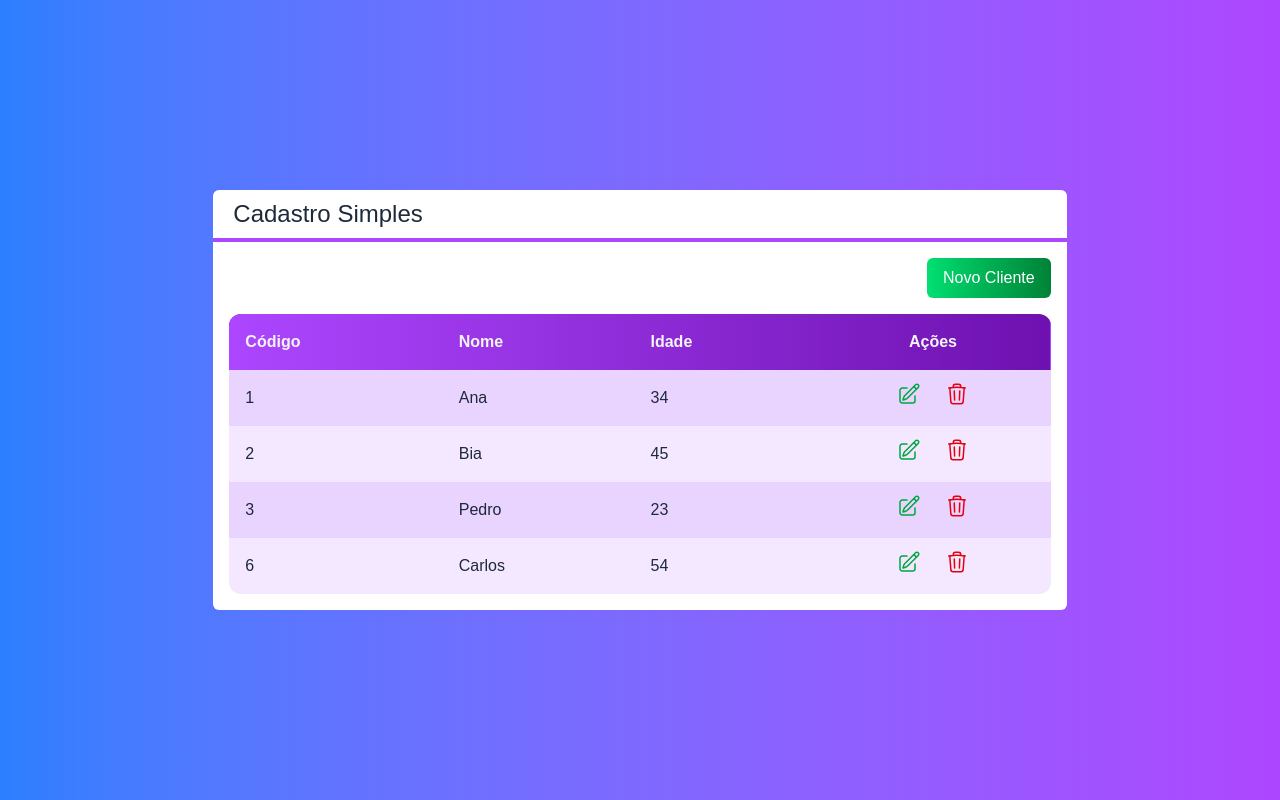
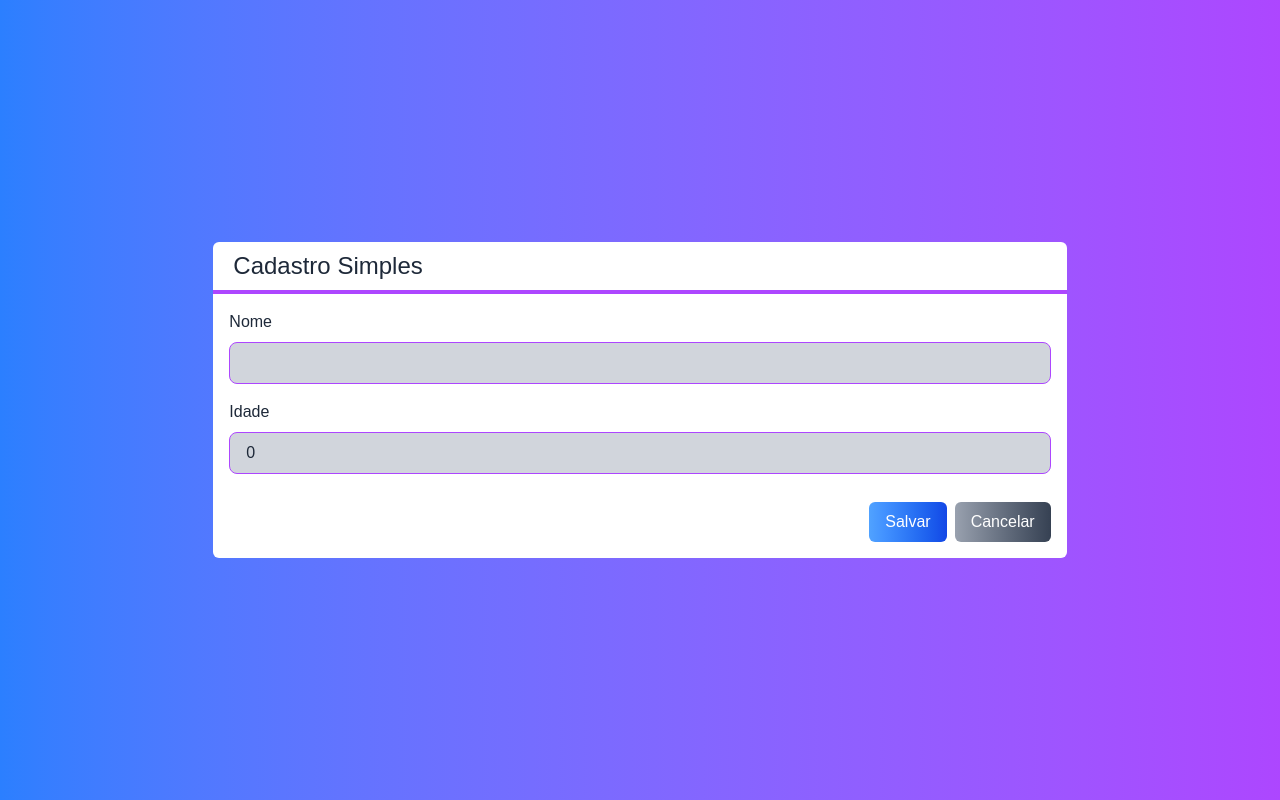
Before and after one commit to fernandesdennys/next-crud, a Next.js app: page / in a window 1280 px wide. Both pictures are taken after a click on the button "Novo Cliente". Built offline with nearby package versions, Linux system fonts and the light colour scheme.

Commit message:
Add client form and input components
Introduces Formulario and Entrada components for client data entry and editing. Updates Botao to support onClick events and refactors index page to handle form visibility and client state.

```diff
--- a/src/components/Botao.tsx
+++ b/src/components/Botao.tsx
@@ -2,9 +2,10 @@
   cor?: 'green' | 'blue' | 'gray'
   className?: string
   children: React.ReactNode
+  onClick?: () => void
 }
 
-export default function Botao({ cor = 'gray', className, children }: BotaoProps) {
+export default function Botao({ cor = 'gray', className, children, onClick }: BotaoProps) {
   const cores: Record<string, string> = {
     gray: "from-gray-400 to-gray-700",
     blue: "from-blue-400 to-blue-700",
@@ -13,6 +14,7 @@
 
   return (
     <button
+    onClick={onClick}
       className={`
         bg-gradient-to-r ${cores[cor]}
         text-white rounded-md px-4 py-2
@@ -23,25 +25,3 @@
     </button>
   )
 }
-
-
-/* interface BotaoProps {
-  cor?: 'green'|'blue'|'gray'
-  className?: string
-  children: React.ReactNode
-}
-
-export default function Botao(props: BotaoProps) {
-  const cor = props.cor ?? 'gray'
-  return (
-    <button className={`
-    bg-gradient-to-r from-${cor}-400 to-${cor}-700
-    text-white rounded-md px-4 py-2
-    ${props.className}
-    `}>
-      {props.children}
-    </button>
-  )
-
-}
- */
--- /dev/null
+++ b/src/components/Entrada.tsx
@@ -0,0 +1,30 @@
+interface EntradaProps {
+  tipo?: 'text' | 'number'
+  texto: string
+  valor: any
+  somenteLeitura?: boolean
+  className?: string
+  valorMudou?: (valor: any) => void
+}
+export default function Entrada(props: EntradaProps) {
+  return (
+    <div className={`flex flex-col ${props.className}`} >
+      <label className="mb-2">
+        {props.texto}
+      </label>
+
+      <input type= {props.tipo ?? 'text'}
+      value={props.valor}
+      readOnly={props.somenteLeitura}
+      onChange={e => props.valorMudou?.(e.target.value)}
+      className={`
+        border border-purple-500
+        rounded-lg
+        focus:outline-none
+        bg-gray-300 px-4 py-2
+        ${props.somenteLeitura ? '' : 'focus:bg-white'}
+        `}
+      />
+    </div>
+  )
+}
--- /dev/null
+++ b/src/components/Formulario.tsx
@@ -0,0 +1,46 @@
+import { useState } from 'react';
+import Cliente from '../core/Cliente';
+import Entrada from './Entrada';
+import Botao from './Botao';
+
+interface FormularioProps {
+  cliente: Cliente;
+  clienteMudou?: (cliente: Cliente) => void
+  cancelado?: () => void
+}
+export default function Formulario(props: FormularioProps) {
+  const id = props.cliente?.id;
+  const [nome, setNome] = useState(props.cliente?.nome ?? '');
+  const [idade, setIdade] = useState(props.cliente?.idade ?? 0);
+
+  return (
+    <div>
+      {id ? (
+        <Entrada somenteLeitura texto="Código" valor={id} className="mb-4" />
+      ) : (
+        false
+      )}
+      <Entrada
+        texto="Nome"
+        valor={nome}
+        valorMudou={setNome}
+        className="mb-4"
+      />
+      <Entrada
+        texto="Idade"
+        tipo="number"
+        valor={idade}
+        valorMudou={setIdade}
+      />
+      <div className='mt-7 flex justify-end'>
+        <Botao cor='blue' className='mr-2'
+        onClick={() => props.clienteMudou?.(new Cliente(nome, +idade, id))}>
+          {id ? 'Alterar' : 'Salvar'}
+        </Botao>
+        <Botao cor='gray' onClick={props.cancelado}>
+          Cancelar
+        </Botao>
+      </div>
+    </div>
+  );
+}
--- a/src/pages/index.tsx
+++ b/src/pages/index.tsx
@@ -2,8 +2,13 @@
 import Layout from './../components/Layout';
 import Tabela from './../components/Tabela';
 import Botao from './../components/Botao';
+import Formulario from '../components/Formulario';
+import { useState } from 'react';
 
 export default function Home() {
+  const [cliente, setCliente] = useState<Cliente>(Cliente.vazio());
+  const [visivel, setVisivel] = useState<'tabela' | 'form'>('tabela');
+
   const clientes = [
     new Cliente('Ana', 34, '1'),
     new Cliente('Bia', 45, '2'),
@@ -12,10 +17,21 @@
   ];
 
   function clienteSelecionado(cliente: Cliente) {
-    console.log(cliente.nome);
+    setCliente(cliente);
+    setVisivel('form');
   }
   function clienteExcluido(cliente: Cliente) {
     console.log(`Excluir ${cliente.nome}`);
+  }
+
+  function salvarCliente(cliente: Cliente) {
+    console.log(cliente);
+    setVisivel('tabela');
+  }
+
+  function novoCliente() {
+    setCliente(Cliente.vazio());
+    setVisivel('form');
   }
 
   return (
@@ -28,8 +44,10 @@
      `}
     >
       <Layout titulo="Cadastro Simples">
+        {visivel === 'tabela' ? (
+          <>
             <div className={`flex justify-end`}>
-          <Botao cor="green" className="mb-4">
+              <Botao cor="green" className="mb-4" onClick={novoCliente}>
                 Novo Cliente
               </Botao>
             </div>
@@ -38,6 +56,14 @@
               clienteSelecionado={clienteSelecionado}
               clienteExcluido={clienteExcluido}
             />
+          </>
+        ) : (
+          <Formulario
+            cliente={cliente}
+            clienteMudou={salvarCliente}
+            cancelado={() => setVisivel('tabela')}
+          ></Formulario>
+        )}
       </Layout>
     </div>
   );
```
Also changed, not shown: src/backend/config.tsx (added). Lines whose indentation alone changed are shown as unchanged.
